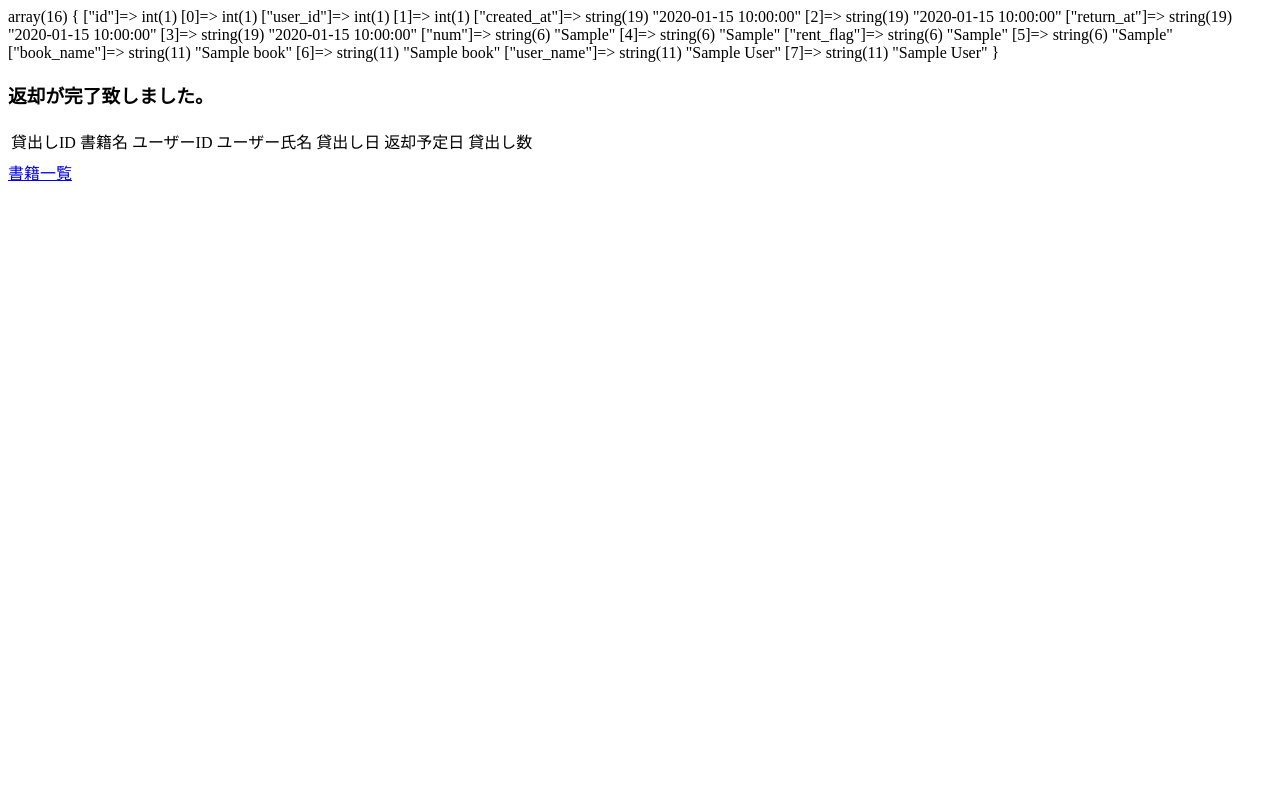
After one commit to TAKAOKIKUSHIMA175CM/company_library, a PHP site: page /company_return_commit.php in a window 1280 px wide. The commit adds this page. Run offline with PHP 8.4, Linux system fonts and the light colour scheme; tables that the repository leaves empty or names only in its code hold one stand-in row (values such as "Sample post"); data that the repository does not hold is empty.

Commit message:
rent_flag立て完了、書籍在庫なし表示完了

```diff
--- a/company_rent_list.php
+++ b/company_rent_list.php
@@ -55,7 +55,7 @@ $rows = $pages->fetchAll();
 					<td><?php echo $row['created_at']; ?></td>
 					<td><?php echo $row['return_at']; ?></td>
 					<td><?php echo $row['num']; ?></td>
-					<td><a href="/company_rent.php?id=<?php echo $row['id']; ?>">返却する</a></td>
+					<td><a href="/company_return.php?id=<?php echo $row['id']; ?>">返却する</a></td>
 				</th>
 			</tbody>
 		<?php endforeach; ?>
--- /dev/null
+++ b/company_return_comfirm.php
@@ -0,0 +1 @@
+company_return_comfirm.php
--- /dev/null
+++ b/company_return_commit.php
@@ -0,0 +1,59 @@
+<?php
+require_once 'error_report.php';
+require_once 'company_library_db.php';
+
+$id = $_POST['id'];
+$book_name = $_POST['book_name'];
+$user_id = $_POST['user_id'];
+$user_name = $_POST['user_name'];
+$created_at = $_POST['created_at'];
+$return_at = $_POST['return_at'];
+$num = $_POST['num'];
+$rent_flag = $_POST['rent_flag'];
+
+$stmt = $pdo->prepare('SELECT rents.id, rents.user_id, rents.created_at, rents.return_at, rents.num, rents.rent_flag, books.name AS book_name, users.name AS user_name FROM rents JOIN books ON rents.book_id = books.id LEFT JOIN users ON rents.user_id = users.id');
+$stmt->execute();
+$row = $stmt->fetch();
+var_dump($row);
+
+
+$sstmt = $pdo->prepare('UPDATE rents SET rent_flag = :rent_flag WHERE id = :id');
+$sstmt->bindParam(':id', $id);
+$sstmt->bindParam(':rent_flag', $rent_flag);
+$sstmt->execute();
+
+?>
+
+<html>
+	<head>
+		<title>company_return_commit.php</title>
+	</head>
+	<body>
+		<h3>返却が完了致しました。</h3>
+		<table>
+			<thead>
+				<tr>
+					<td>貸出しID</td>
+					<td>書籍名</td>
+					<td>ユーザーID</td>
+					<td>ユーザー氏名</td>
+					<td>貸出し日</td>
+					<td>返却予定日</td>
+					<td>貸出し数</td>
+				</tr>
+			</thead>
+			<tbody>
+				<tr>
+					<td><?php echo $id; ?></td>
+					<td><?php echo $book_name; ?></td>
+					<td><?php echo $user_id; ?></td>
+					<td><?php echo $user_name; ?></td>
+					<td><?php echo $created_at; ?></td>
+					<td><?php echo $return_at; ?></td>
+					<td><?php echo $num; ?></td>
+				</tr>
+			</tbody>
+		</table>
+			<a href = "/company_book_list.php">書籍一覧</a>
+	</body>
+</html>
```
Also changed, not shown: company_book_list.php (+8 -4 lines), company_rent_confirm.php (+7 -1 lines), company_return.php (added, +57 -0 lines).
